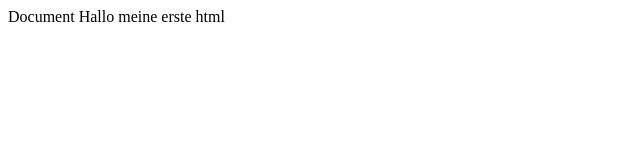
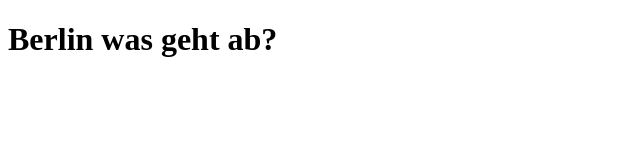
Before and after one commit to tri1899/GIS-SoSe-2021, a plain HTML site: page Aufgabe1.0/index.html in a window 1280 px wide. Shown: the whole page, without its empty margins (0-640 px from the left). Drawn offline with Linux system fonts and the light colour scheme.

Commit message:
Update html

```diff
--- a/Aufgabe1.0/index.html
+++ b/Aufgabe1.0/index.html
@@ -4,10 +4,10 @@
     <meta charset="UTF-8">
     <meta http-equiv="X-UA-Compatible" content="IE=edge">
     <meta name="viewport" content="width=device-width, initial-scale=1.0">
-    <Meine erste html>Document</Berlin was geht ab?>
+    <title>Tristans Html</title>
 </head>
 <body>
-    Hallo meine erste html
+   <h1>Berlin was geht ab?</h1>
 
 </body>
 </html>
```
